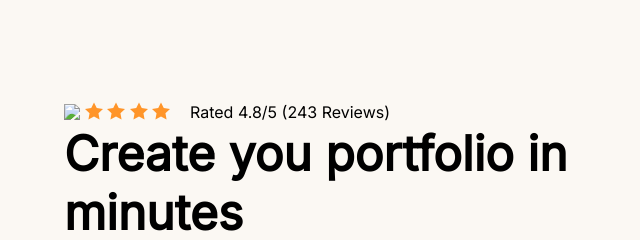
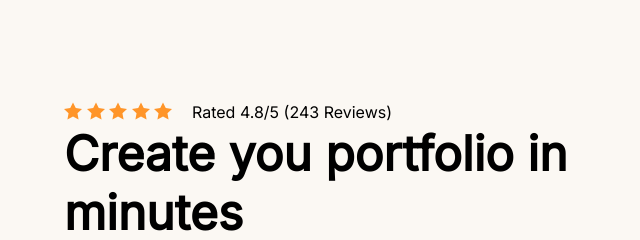
Before and after one commit to HaiderAli00033/Fiber, a plain HTML site: page index.html in a window 1280 px wide. Shown: the part 180-420 px from the top of the page, 0-640 px from the left. Drawn offline with Linux system fonts and the light colour scheme; a script that the page names is missing.

Commit message:
Update index.html

```diff
--- a/index.html
+++ b/index.html
@@ -34,11 +34,11 @@
                 <div class="section-1-content">
                     <div class="rating">
                         <div class="stars">
-                            <img src="star.svg">
-                            <img src="/Assets/star.svg">
-                            <img src="/Assets/star.svg">
-                            <img src="/Assets/star.svg">
-                            <img src="/Assets/star.svg">
+                            <img src="Assets/star.svg">
+                            <img src="Assets/star.svg">
+                            <img src="Assets/star.svg">
+                            <img src="Assets/star.svg">
+                            <img src="Assets/star.svg">
                         </div>
                         <span>Rated 4.8/5 (243 Reviews)</span>
                     </div>
```
